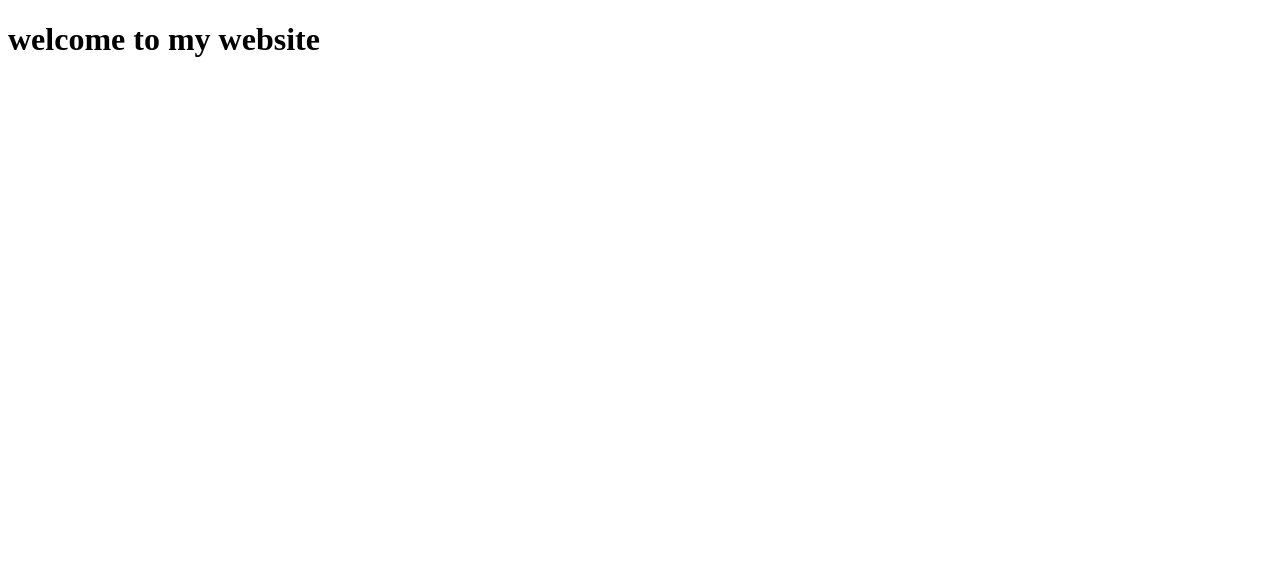
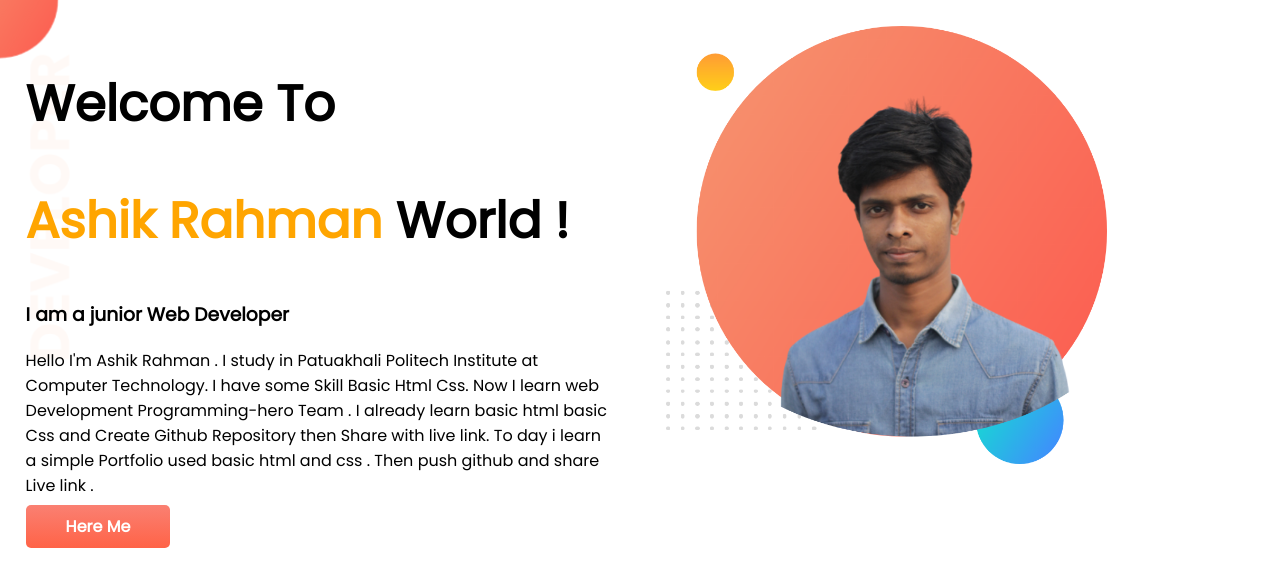
Before and after one commit to Ashik-Rahman100/developer-portfolio, a plain HTML site: page index.html in a window 1280 px wide. Drawn offline with Linux system fonts and the light colour scheme.

Commit message:
Top-banner done

```diff
--- a/index.html
+++ b/index.html
@@ -1,13 +1,37 @@
 <!DOCTYPE html>
 <html lang="en">
-<head>
-    <meta charset="UTF-8">
-    <meta http-equiv="X-UA-Compatible" content="IE=edge">
-    <meta name="viewport" content="width=device-width, initial-scale=1.0">
+  <head>
+    <meta charset="UTF-8" />
+    <meta http-equiv="X-UA-Compatible" content="IE=edge" />
+    <meta name="viewport" content="width=device-width, initial-scale=1.0" />
     <title>Ashik Portfolio</title>
-    <link rel="stylesheet" href="style.css">
-</head>
-<body>
-    <h1>welcome to my website</h1>
-</body>
+    <link rel="preconnect" href="https://fonts.googleapis.com" />
+    <link rel="preconnect" href="https://fonts.gstatic.com" crossorigin />
+    <link
+      href="https://fonts.googleapis.com/css2?family=Poppins&display=swap"
+      rel="stylesheet"
+    />
+    <link rel="stylesheet" href="style.css" />
+  </head>
+  <body>
+    <section class="top-banner">
+        <div class="half-width">
+            <h1>Welcome To</h1>
+            <h1><span class="orange-color">Ashik Rahman </span> World !</h1>
+            <h3>I am a junior Web Developer</h3>
+            <p>
+              Hello I'm Ashik Rahman . I study in Patuakhali Politech Institute at
+              Computer Technology. I have some Skill Basic Html Css. Now I learn web
+              Development Programming-hero Team . I already learn basic html basic Css
+              and Create Github Repository then Share with live link. To day i learn a
+              simple Portfolio used basic html and css . Then push github and share
+              Live link .
+            </p>
+            <a class="link-button" target="_blank" href="https://www.linkedin.com/in/ashik-rahman100?fbclid=IwAR2wEds41j8XF-3U2BFrAToI6c8d5MMTiqEBvs9SfNrLK6JBRUXp8Qk3C4M"> Here Me </a>
+          </div>
+          <div class="half-width">
+              <img src="images/ashik1.png" alt="" />
+          </div>
+    </section>
+  </body>
 </html>
--- a/style.css
+++ b/style.css
@@ -0,0 +1,33 @@
+body{
+    font-family: 'Poppins', sans-serif;
+    margin: 0px;
+}
+h1{
+    font-size: 50px;
+}
+.orange-color{
+    color: orange;
+}
+section{
+    display: flex;
+}
+.half-width{
+    width: 50%;
+    padding: 2%;
+}
+.half-width img{
+    width: 75%;
+}
+.link-button{
+    text-decoration: none;
+    background-image: linear-gradient(salmon,tomato );
+    padding: 10px 40px;
+    color: white;
+    font-weight: 600;
+    border-radius: 5px;
+}
+.top-banner{
+    background-image: url(images/top-banner.png);
+    background-repeat: no-repeat;
+
+}
```
Also changed, not shown: images/ashik1.png (added), images/ashik2.png (added), images/dream-bg.png (added), images/exp-bg.png (added), images/jhankar.png (added), images/jhankar2.png (added), images/my-bg.png (added), images/my-bg2.png (added), images/top-banner.png (added).
